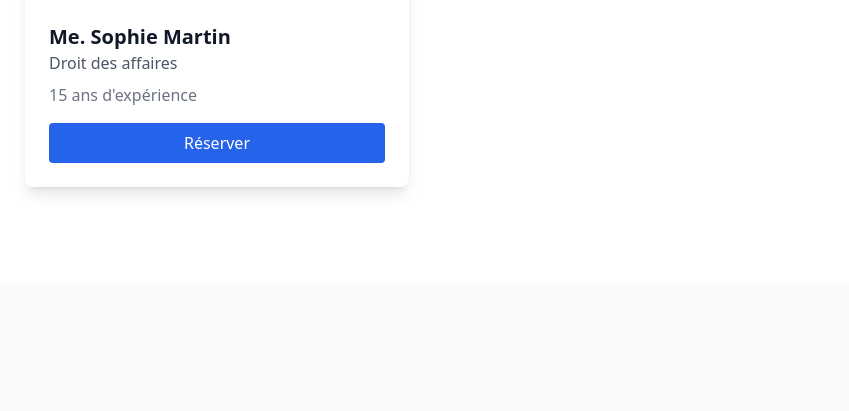
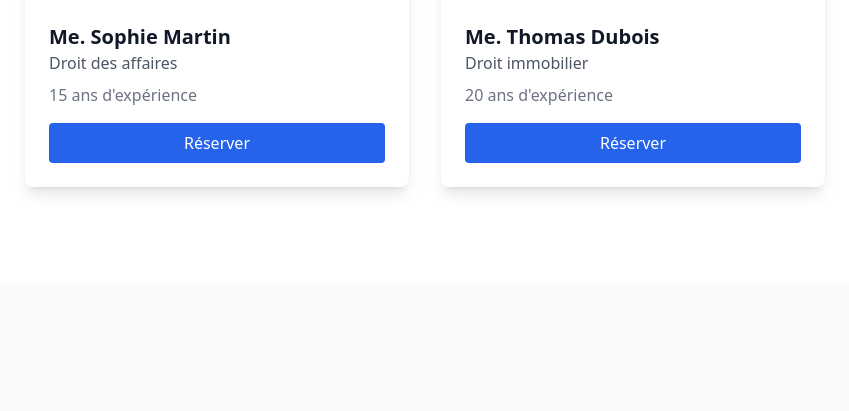
Before and after one commit to Abdellah-EL-malky/Avocat-Connect, a PHP site: page /pages/reservation.php in a window 1280 px wide. Shown: the part 389-800 px from the top of the page, without its empty margins (7-856 px from the left). Run offline with PHP 8.4, Linux system fonts and the light colour scheme; some libraries are stand-ins or nearby versions.

Commit message:
ajout du formulaire de réservation

```diff
--- a/pages/reservation.php
+++ b/pages/reservation.php
@@ -42,3 +42,48 @@
             </button>
           </div>
         </div>
+        <div class="bg-white shadow-lg rounded-lg overflow-hidden">
+          <img class="h-48 w-full object-cover" src="https://images.unsplash.com/photo-1556157382-97eda2d62296?ixlib=rb-1.2.1&auto=format&fit=crop&w=400" alt="Avocat">
+          <div class="p-6">
+            <h3 class="text-xl font-semibold text-gray-900">Me. Thomas Dubois</h3>
+            <p class="text-gray-600">Droit immobilier</p>
+            <p class="mt-2 text-gray-500">20 ans d'expérience</p>
+            <button onclick="showReservationForm('Thomas Dubois')" class="mt-4 w-full bg-blue-600 text-white py-2 px-4 rounded hover:bg-blue-700">
+              Réserver
+            </button>
+          </div>
+        </div>
+      </div>
+      <div id="reservationForm" class="hidden bg-white shadow-lg rounded-lg p-6 max-w-2xl mx-auto">
+        <h3 class="text-2xl font-bold mb-6">Formulaire de Réservation</h3>
+        <form class="space-y-4">
+          <div>
+            <label class="block text-sm font-medium text-gray-700">Avocat sélectionné</label>
+            <input type="text" id="selectedLawyer" readonly class="mt-1 block w-full rounded-md border-gray-300 shadow-sm focus:border-blue-500 focus:ring-blue-500">
+          </div>
+          <div>
+            <label class="block text-sm font-medium text-gray-700">Date</label>
+            <input type="date" class="mt-1 block w-full rounded-md border-gray-300 shadow-sm focus:border-blue-500 focus:ring-blue-500">
+          </div>
+          <div>
+            <label class="block text-sm font-medium text-gray-700">Heure</label>
+            <select class="mt-1 block w-full rounded-md border-gray-300 shadow-sm focus:border-blue-500 focus:ring-blue-500">
+              <option>09:00</option>
+              <option>10:00</option>
+              <option>11:00</option>
+              <option>14:00</option>
+              <option>15:00</option>
+              <option>16:00</option>
+            </select>
+          </div>
+          <div>
+            <label class="block text-sm font-medium text-gray-700">Motif de la consultation</label>
+            <textarea class="mt-1 block w-full rounded-md border-gray-300 shadow-sm focus:border-blue-500 focus:ring-blue-500" rows="3"></textarea>
+          </div>
+          <button type="submit" class="w-full bg-blue-600 text-white py-2 px-4 rounded hover:bg-blue-700">
+            Confirmer la réservation
+          </button>
+        </form>
+      </div>
+    </div>
+  </div>
```
